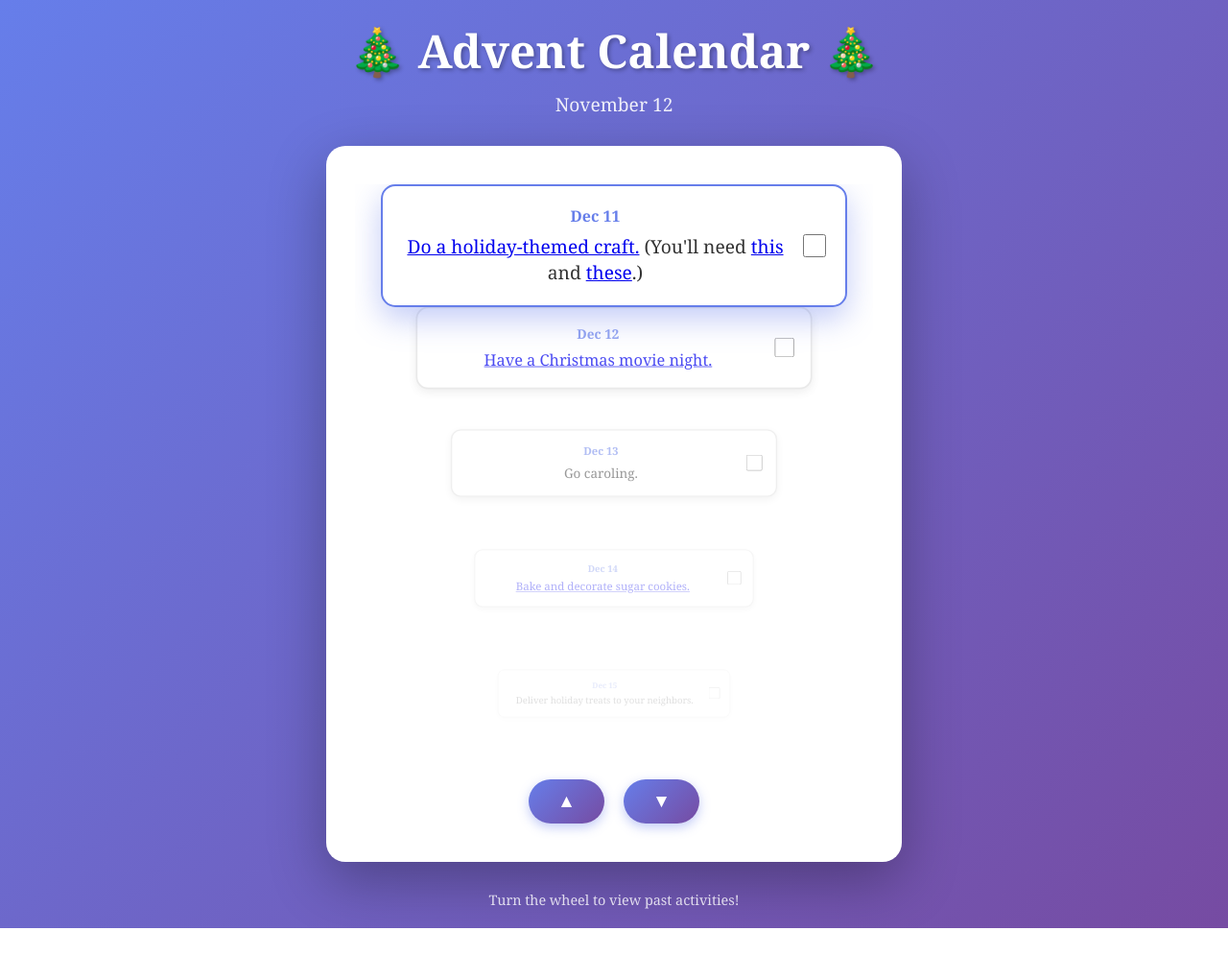
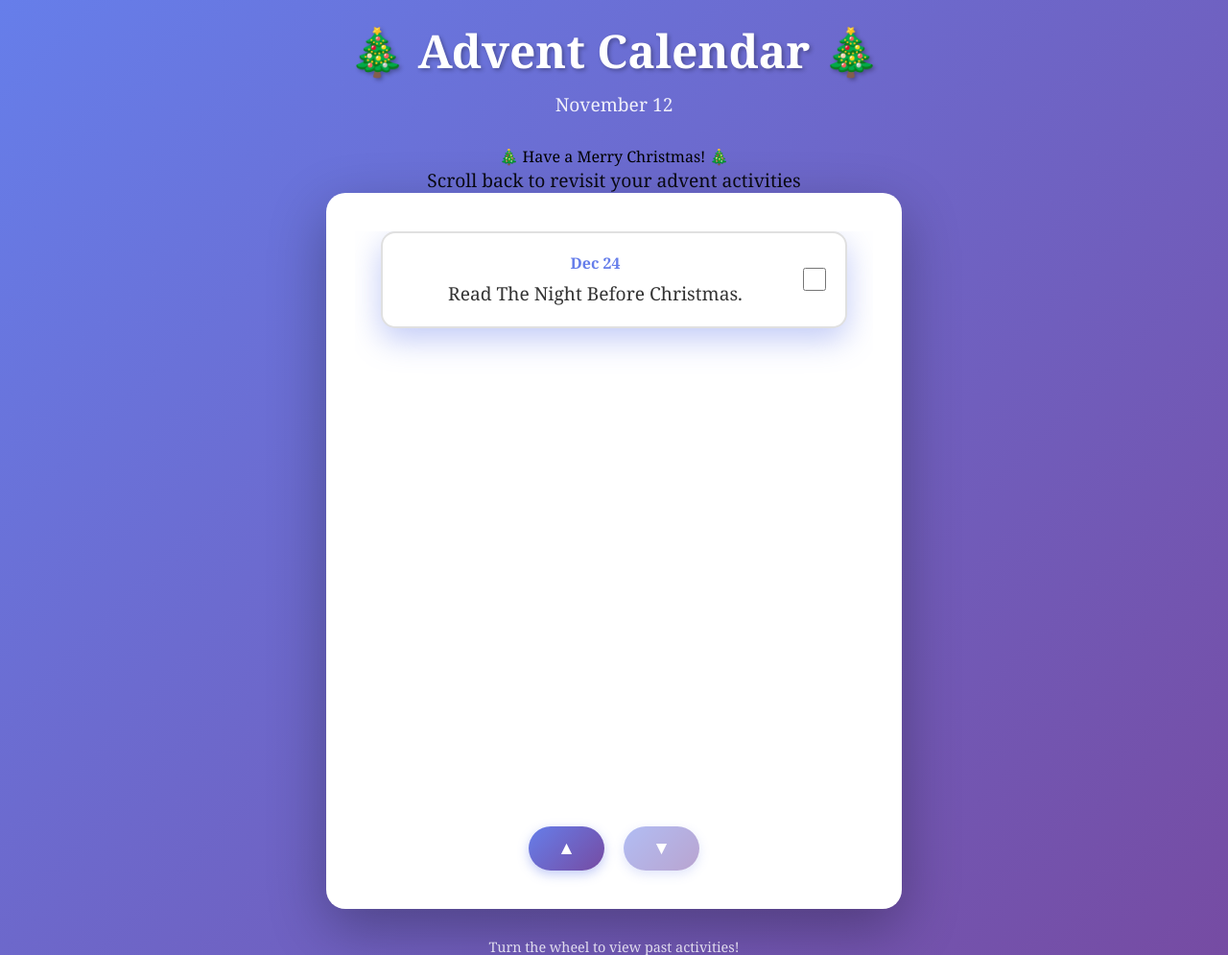
Before and after one commit to bdhamilton/advent, a Flask app: page / in a window 1280 px wide. Shown: the top 995 px of the page at 96% size. Before the commit the page ends 967 px from the top, so only its background shows below. Run offline with Flask 3, Linux system fonts and the light colour scheme; some libraries are stand-ins or nearby versions.

Commit message:
Don't show activities until the day of

```diff
--- a/app.py
+++ b/app.py
@@ -92,29 +92,48 @@
 @app.route('/')
 def index():
     """Main page - display today's advent activity"""
-    activity = get_todays_activity()
+    today = date.today()
     completed = get_completed_activities()
 
-    today = date.today()
-    day_of_month = today.day
+    # Check if we're before the start date
+    if today < START_DATE:
+        return render_template('index.html',
+                             before_start=True,
+                             start_date=START_DATE,
+                             activities_list=[])
 
-    # Build list of all activities with their dates and completion status
+    # Check if we're after all activities
+    end_date = START_DATE + timedelta(days=len(ACTIVITIES) - 1)
+    after_end = today > end_date
+
+    # Build list of activities up to today (or all if after end)
     activities_list = []
     for i, act in enumerate(ACTIVITIES):
         activity_date = START_DATE + timedelta(days=i)
+
+        # Skip future activities unless we're past the end
+        if not after_end and activity_date > today:
+            break
+
+        is_today = activity_date == today and not after_end
         activities_list.append({
             'text': act,
             'date': activity_date,
             'completed': act in completed,
-            'is_today': act == activity
+            'is_today': is_today
         })
+
+    # Get current activity for display
+    activity = get_todays_activity() if not after_end else None
 
     return render_template('index.html',
                          activity=activity,
-                         day=day_of_month,
+                         day=today.day,
                          month=today.strftime('%B'),
                          completed=completed,
-                         activities_list=activities_list)
+                         activities_list=activities_list,
+                         before_start=False,
+                         after_end=after_end)
 
 @app.route('/toggle-activity', methods=['POST'])
 def toggle_activity():
--- a/static/js/wheel.js
+++ b/static/js/wheel.js
@@ -10,13 +10,22 @@
 
     findTodayIndex() {
         const todayItem = this.items.findIndex(item => item.classList.contains('today'));
-        return todayItem >= 0 ? todayItem : this.items.length - 1;
+        // Default to last item (most recent) if no "today" found
+        return todayItem >= 0 ? todayItem : Math.max(0, this.items.length - 1);
     }
 
     init() {
+        // Check if wheel elements exist (they won't if we're before start date)
+        const prevBtn = document.getElementById('wheel-prev');
+        const nextBtn = document.getElementById('wheel-next');
+
+        if (!prevBtn || !nextBtn || this.items.length === 0) {
+            return; // No wheel to initialize
+        }
+
         // Set up navigation buttons
-        document.getElementById('wheel-prev').addEventListener('click', () => this.rotate(-1));
-        document.getElementById('wheel-next').addEventListener('click', () => this.rotate(1));
+        prevBtn.addEventListener('click', () => this.rotate(-1));
+        nextBtn.addEventListener('click', () => this.rotate(1));
 
         // Support mouse wheel scrolling
         this.wheelItems.addEventListener('wheel', (e) => {
--- a/templates/index.html
+++ b/templates/index.html
@@ -15,6 +15,51 @@
         </header>
 
         <main>
+            {% if before_start %}
+            <div class="message-container">
+                <p class="early-message">🎅 Check back on {{ start_date.strftime('%B %d, %Y') }} to start your advent adventure! 🎅</p>
+            </div>
+            {% elif after_end %}
+            <div class="message-container">
+                <p class="merry-christmas">🎄 Have a Merry Christmas! 🎄</p>
+                <p class="subtitle">Scroll back to revisit your advent activities</p>
+            </div>
+            <div class="wheel-container">
+                <div class="wheel-viewport">
+                    <div class="wheel-items" id="wheel-items">
+                        {% for item in activities_list %}
+                        <div class="wheel-item {% if item.completed %}completed{% endif %}"
+                             id="activity-item-{{ loop.index0 }}"
+                             data-index="{{ loop.index0 }}">
+                            <form method="POST" action="/toggle-activity" class="activity-checkbox-form"
+                                  id="activity-form-{{ loop.index0 }}"
+                                  hx-post="/toggle-activity"
+                                  hx-target="#activity-item-{{ loop.index0 }}"
+                                  hx-swap="outerHTML">
+                                <input type="hidden" name="activity" value="{{ item.text }}">
+                                <input type="hidden" name="index" value="{{ loop.index0 }}">
+                                <div class="wheel-item-content">
+                                    <div class="activity-info">
+                                        <span class="activity-date">{{ item.date.strftime('%b %d') }}</span>
+                                        <span class="activity-text">{{ item.text | safe }}</span>
+                                    </div>
+                                    <label class="wheel-checkbox-label">
+                                        <input type="checkbox"
+                                               {% if item.completed %}checked{% endif %}
+                                               onchange="this.closest('form').dispatchEvent(new Event('submit', {bubbles: true, cancelable: true}))">
+                                    </label>
+                                </div>
+                            </form>
+                        </div>
+                        {% endfor %}
+                    </div>
+                </div>
+                <div class="wheel-navigation">
+                    <button class="wheel-nav-btn" id="wheel-prev">▲</button>
+                    <button class="wheel-nav-btn" id="wheel-next">▼</button>
+                </div>
+            </div>
+            {% else %}
             <div class="wheel-container">
                 <div class="wheel-viewport">
                     <div class="wheel-items" id="wheel-items">
@@ -50,10 +95,13 @@
                     <button class="wheel-nav-btn" id="wheel-next">▼</button>
                 </div>
             </div>
+            {% endif %}
         </main>
 
         <footer>
+            {% if not before_start %}
             <p>Turn the wheel to view past activities!</p>
+            {% endif %}
         </footer>
     </div>
     <script src="{{ url_for('static', filename='js/wheel.js') }}"></script>
```
